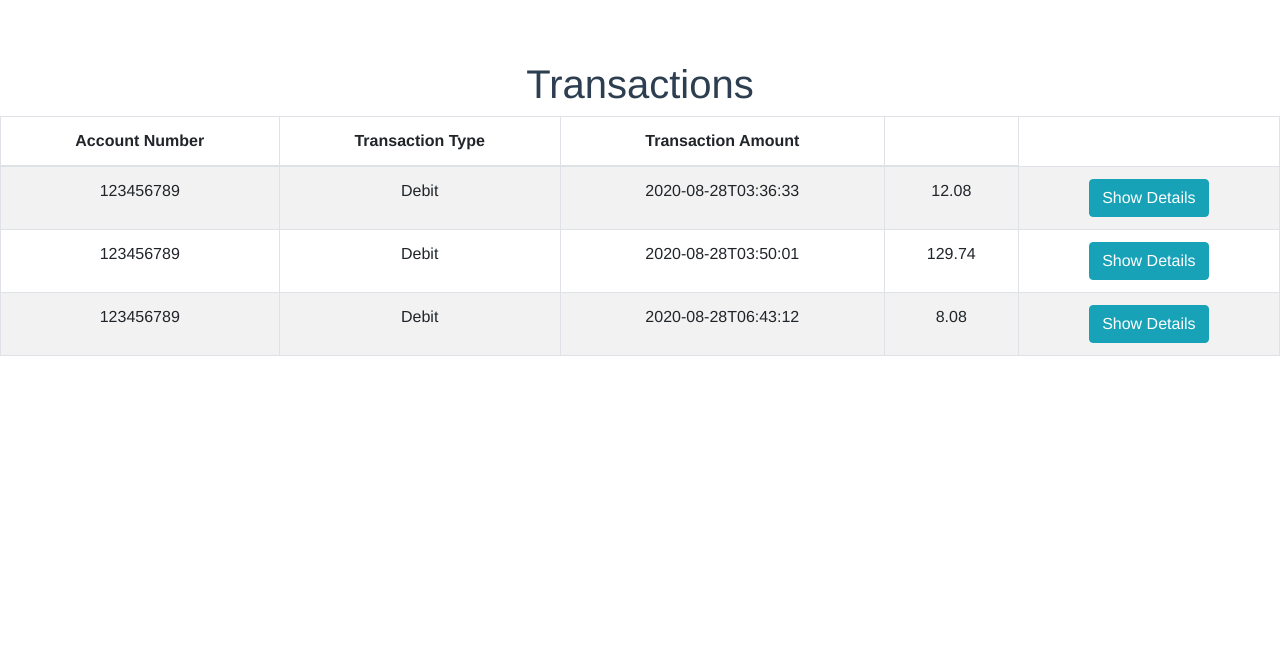
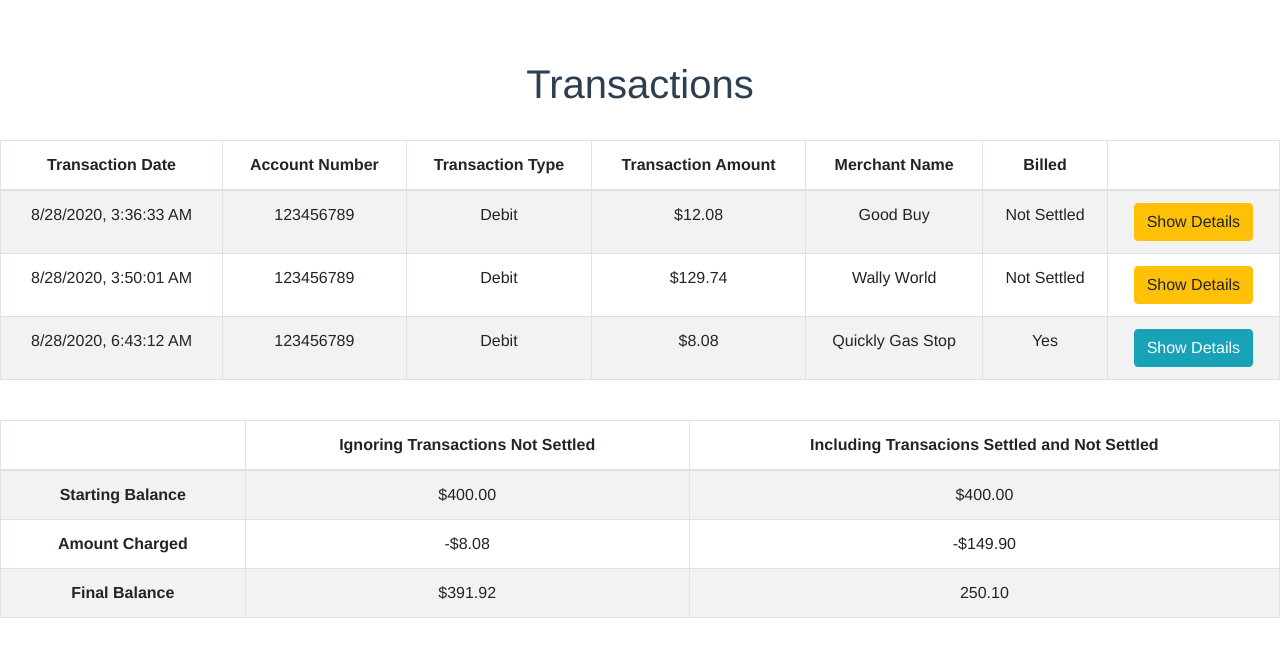
Before and after one commit to Jttanner/jonathan-tanner-cascade-tech-assessment, a Vue app: page / in a window 1280 px wide. Shown: the top 656 px of the page. Built offline with nearby package versions, Linux system fonts and the light colour scheme.

Commit message:
modal display and full top level display

```diff
--- a/src/components/TransactionFeedComponent.vue
+++ b/src/components/TransactionFeedComponent.vue
@@ -1,8 +1,13 @@
 <template>
   <div class="transaction">
     <h1>{{ title }}</h1>
+    <br />
+
     <table class="table table-bordered table-striped">
       <thead>
+        <th scope="col">
+          Transaction Date
+        </th>
         <th scope="col">
           Account Number
         </th>
@@ -12,11 +17,20 @@
         <th scope="col">
           Transaction Amount
         </th>
+        <th>
+          Merchant Name
+        </th>
+        <th>
+          Billed
+        </th>
         <th scope="col">
         </th>
       </thead>
       <tbody>
           <tr v-for="transaction in this.$store.state.transactionFeed.Statement.Transactions" v-bind:key="transaction.id">
+            <td>
+              {{new Date(transaction.TransactionDate).toLocaleString()}}
+            </td>
             <td>
               {{transaction.AccountNumber}}
             </td>
@@ -24,13 +38,16 @@
               {{transaction.TransactionTypeId}}
             </td>
             <td>
-              {{transaction.TransactionDate}}
+              ${{transaction.Amount}}
             </td>
             <td>
-              {{transaction.Amount}}
+              {{transaction.MerchantName}}
             </td>
             <td>
-              <button v-on:click="test(transaction)" class="btn btn-info" type="button" data-toggle="collapse" data-target="#detailsPane" aria-expanded="false" aria-controls="collapseExample">
+              {{transaction.Billed ? "Yes" : "Not Settled"}}
+            </td>
+            <td>
+              <button v-on:click="updateModalWithSelectedTransactionData(transaction)" :class="transaction.Billed ? 'btn btn-info' : 'btn btn-warning'" data-toggle="modal" data-target="#selectedTransactionModal">
                 Show Details
               </button>
             </td>
@@ -38,17 +55,136 @@
       </tbody>
     </table>
 
-    <div class="modal" tabindex="-1" role="dialog">
+    <br />
+
+    <table class="table table-bordered table-striped">
+      <thead>
+        <th></th>
+        <th>Ignoring Transactions Not Settled</th>
+        <th>Including Transacions Settled and Not Settled</th>
+      </thead>
+      <tbody>
+        <tr>
+          <th scope="row">Starting Balance</th>
+          <td>${{this.$store.state.startingStatementBalance.toFixed(2)}}</td>
+          <td>${{this.$store.state.startingStatementBalance.toFixed(2)}}</td>
+        </tr>
+        <tr>
+          <th scope="row">Amount Charged</th>
+          <td>-${{this.$store.state.settledTransactionValueSum.toFixed(2)}}</td>
+          <td>-${{(this.$store.state.settledTransactionValueSum + this.$store.state.unsettledTransactionValueSum).toFixed(2)}}</td>
+        </tr>
+        <tr>
+          <th scope="row">Final Balance</th>
+          <td>${{(this.$store.state.startingStatementBalance - this.$store.state.settledTransactionValueSum).toFixed(2)}}</td>
+          <td>{{(this.$store.state.startingStatementBalance - this.$store.state.settledTransactionValueSum - this.$store.state.unsettledTransactionValueSum).toFixed(2)}}</td>
+        </tr>
+      </tbody>
+    </table>
+
+
+    <div class="modal" id="selectedTransactionModal" tabindex="-1" role="dialog">
       <div class="modal-dialog" role="document">
         <div class="modal-content">
           <div class="modal-header">
-            <h5 class="modal-title">Modal title</h5>
+            <h5 class="modal-title">Transaction Details</h5>
             <button type="button" class="close" data-dismiss="modal" aria-label="Close">
               <span aria-hidden="true">&times;</span>
             </button>
           </div>
           <div class="modal-body">
-            <p>Modal body text goes here.</p>
+            <table class="table table-bordered table-striped">
+              <tbody>
+                <tr>
+                  <th scope="row">
+                    Original Trace Audit Number
+                  </th>
+                  <td>
+                    {{this.$store.state.selectedTransactionData.OriginalTraceAuditNo == null ? "N/A" : this.$store.state.selectedTransactionData.selectedAuditNumber}}
+                  </td>
+                </tr>
+                <tr>
+                  <th scope="row">
+                    Related Account Number
+                  </th>
+                  <td>
+                    {{this.$store.state.selectedTransactionData.AccountNumber}}
+                  </td>
+                </tr>
+                <tr>
+                  <th scope="row">
+                    Transaction Type
+                  </th>
+                  <td>
+                    {{this.$store.state.selectedTransactionData.TransactionTypeId}}
+                  </td>
+                </tr>
+                <tr>
+                  <th scope="row">
+                    Transaction Date
+                  </th>
+                  <td>
+                    {{new Date(this.$store.state.selectedTransactionData.TransactionDate).toLocaleString()}}
+                  </td>
+                </tr>
+                <tr>
+                  <th scope="row">
+                    Business Date
+                  </th>
+                  <td>
+                    {{new Date(this.$store.state.selectedTransactionData.BusinessDate).toLocaleString()}}
+                  </td>
+                </tr>
+                <tr>
+                  <th scope="row">
+                    Available Balance at Time of Transaction
+                  </th>
+                  <td>
+                    ${{this.$store.state.selectedTransactionData.AvailableBalance}}
+                  </td>
+                </tr>
+                <tr>
+                  <th scope="row">
+                    Transaction Amount
+                  </th>
+                  <td>
+                    ${{this.$store.state.selectedTransactionData.Amount}}
+                  </td>
+                </tr>
+                <tr>
+                  <th scope="row">
+                    Description
+                  </th>
+                  <td>
+                    {{this.$store.state.selectedTransactionData.Description}}
+                  </td>
+                </tr>
+                <tr>
+                  <th scope="row">
+                    Billed
+                  </th>
+                  <td>
+                    {{this.$store.state.selectedTransactionData.Billed ? "Yes" : "Not Settled"}}
+                  </td>
+                </tr>
+                <tr>
+                  <th scope="row">
+                    Merchant Name
+                  </th>
+                  <td>
+                    {{this.$store.state.selectedTransactionData.MerchantName}}
+                  </td>
+                </tr>
+                <tr>
+                  <th scope="row">
+                    Merchant Id
+                  </th>
+                  <td>
+                    {{this.$store.state.selectedTransactionData.MerchantId}}
+                  </td>
+                </tr>
+              </tbody>
+            </table>
           </div>
           <div class="modal-footer">
             <button type="button" class="btn btn-secondary" data-dismiss="modal">Close</button>
@@ -66,16 +202,44 @@ export default {
   props: {
     title: String
   },
+  created: function() {
+
+    let earliestDate = null
+    let earliestAvailableBalance = 0;
+    let settledTransactionValueSum = 0;
+    let unsettledTransactionValueSum = 0;
+    this.$store.state.transactionFeed.Statement.Transactions.forEach(function(currTransaction){
+      //get starting balance by getting the available balance from the earliest transaction
+      if (earliestDate == null || currTransaction.TransactionDate < earliestDate){
+        earliestDate = currTransaction.TransactionDate
+        earliestAvailableBalance = currTransaction.AvailableBalance
+      }
+      if (currTransaction.Billed){
+        //Calculate final balance exluding unsettled balances
+        settledTransactionValueSum += currTransaction.Amount
+      }
+      else {
+        //Calculate not settled balance
+        unsettledTransactionValueSum += currTransaction.Amount
+      }
+    })
+    // alert(earliestDate)
+    // alert(earliestAvailableBalance)
+    // alert(settledTransactionValueSum)
+    // alert(unsettledTransactionValueSum)
+    //Update starting balance
+    this.$store.commit('updateStartingStatementBalance', earliestAvailableBalance)
+    //Update final balance
+    this.$store.commit('updateSettledTransactionValueSum', settledTransactionValueSum)
+
+    //Update not settled balance
+    this.$store.commit('updateUnsettledTransactionValueSum', unsettledTransactionValueSum)
+  },
   methods:{
-    test : function (transactionData){
-      alert(JSON.stringify(transactionData))
-    }
+    updateModalWithSelectedTransactionData : function (transactionData){
+      this.$store.commit('updateSelectedTransactionData', transactionData) //update with selected data so it databinds with modal
+    },
   },
-  data: function() {
-    return {
-      transactionDataForModal: null //initializes as null, set to the transaction data when "show details" button is clicked
-    }
-  }
 }
 </script>
 
--- a/src/main.js
+++ b/src/main.js
@@ -14,12 +14,25 @@ Vue.use(Vuex)
 
 const store = new Vuex.Store({
   state: {
-    transactionFeed : TestData //for testing this application set the state of the store to our example data
+    transactionFeed : TestData, //for testing this application set the state of the store to our example data
+    selectedTransactionData: {}, //start empty, update when items are selected
+    startingStatementBalance: 0,
+    settledTransactionValueSum: 0,
+    unsettledTransactionValueSum: 0
   },
   mutations: {
-    increment (state) {
-      state.count++
-    }
+    updateSelectedTransactionData (state, selectedTransactionData) {
+      state.selectedTransactionData = selectedTransactionData
+    },
+    updateStartingStatementBalance(state, newStartingStatementBalance){
+      state.startingStatementBalance = newStartingStatementBalance
+    },
+    updateSettledTransactionValueSum(state, newSettledTransactionValueSum){
+      state.settledTransactionValueSum = newSettledTransactionValueSum
+    },
+    updateUnsettledTransactionValueSum(state, newUnsettledTransactionValueSum){
+      state.unsettledTransactionValueSum = newUnsettledTransactionValueSum
+    },
   }
 })
 
```
